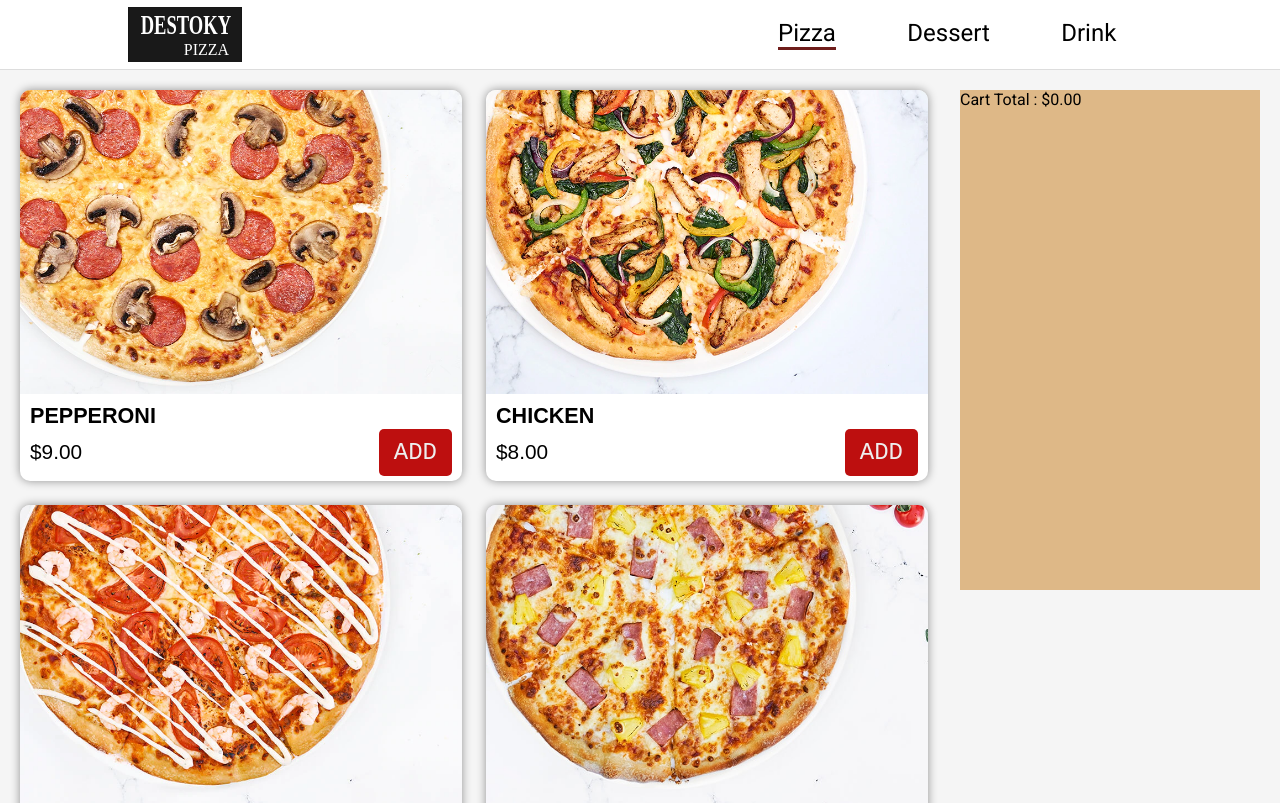
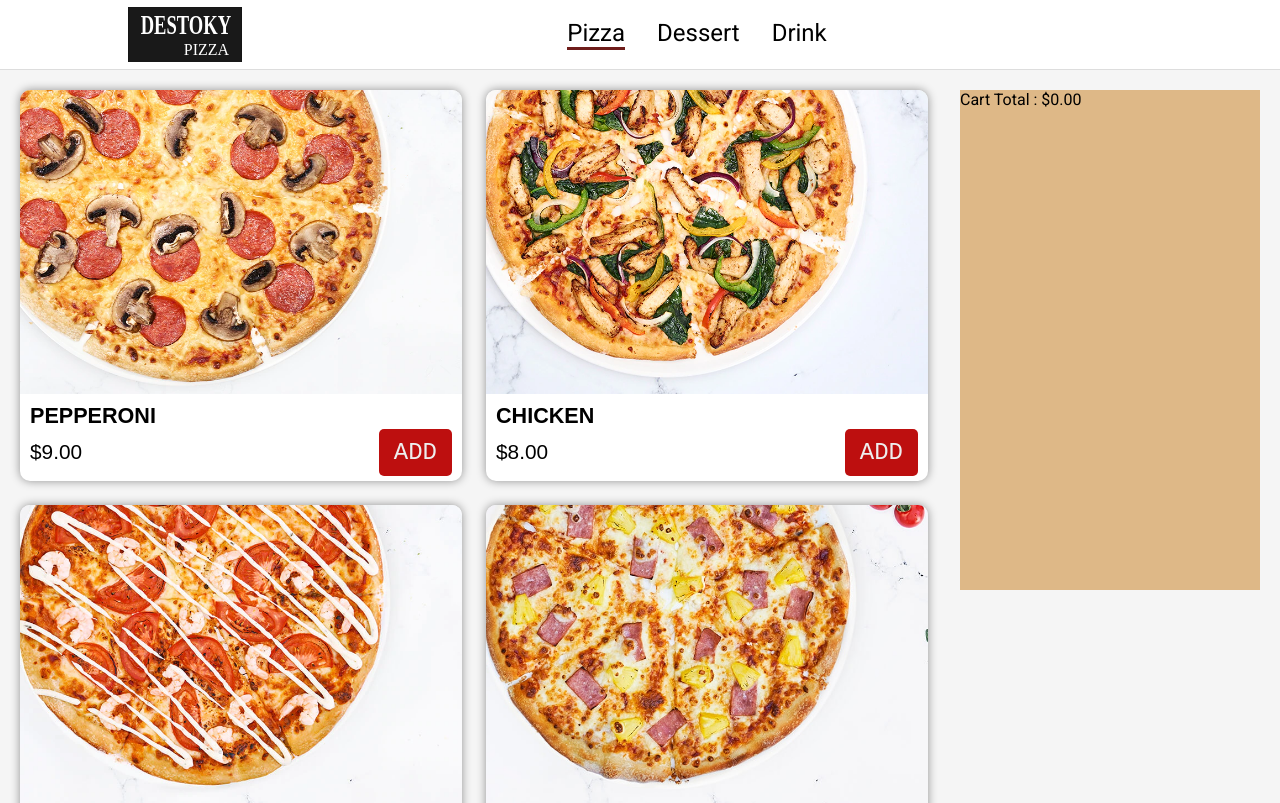
Before and after one commit to AlexandreDestoky/pizza-ordering, a React (Create React App) app: page /pizza in a window 1280 px wide. Shown: the top 803 px of the page. Built offline with nearby package versions, Linux system fonts and the light colour scheme.

Commit message:
readjusting

```diff
--- a/src/components/Header/Header.style.js
+++ b/src/components/Header/Header.style.js
@@ -14,9 +14,10 @@ export const Wrapper = styled.header`
   `;
 
 export const Content = styled.div`
-justify-content: space-between;
+/* justify-content: space-between; */
   align-items: center;
   display: flex;
+  /* gap:2rem; */
   width: 80%;
   margin: auto;
   height: 100%;
--- a/src/components/Navbar/Navbar.style.js
+++ b/src/components/Navbar/Navbar.style.js
@@ -3,9 +3,11 @@ import styled from "styled-components";
 export const Wrapper = styled.nav`
   justify-content: flex-end;
   display: flex;
-  justify-content: space-around;
+  justify-content: center;
+  gap:2rem;
   font-size: 1.5rem;
   /* flex: auto; */;
+  flex:1 1 0px;
   width: 40%;
   a {
     /* height: 70px;
@@ -14,7 +16,6 @@ export const Wrapper = styled.nav`
     justify-content: center; */
     text-decoration: none;
     /* background-color: #6f1d1b; */
-    /* flex:1 1 0px; */
     color: black;
     &.active {
       /* background-color: #4f1d1b; */
```
